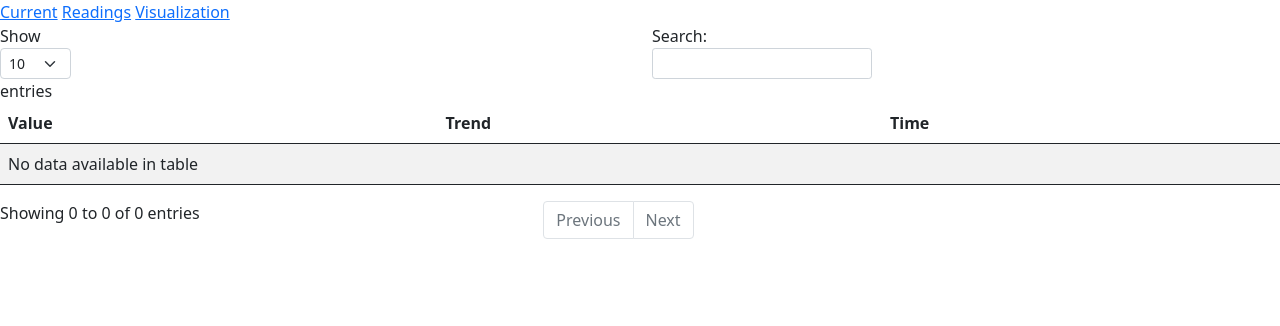
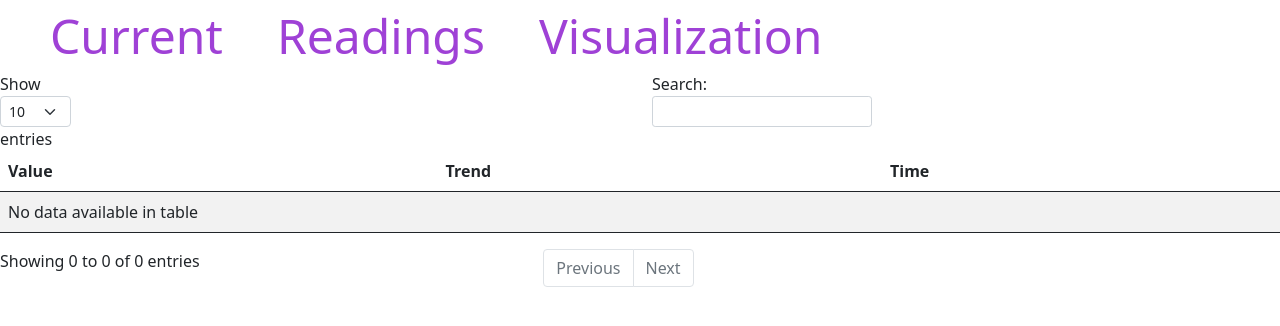
Before and after one commit to david-ellinger/cgm_smart_lights, a Flask app: page /readings in a window 1280 px wide. Shown: the top 326 px of the page. Run offline with Flask 2, Linux system fonts and the light colour scheme; data that the repository does not hold is empty; parts of the project's set-up code (start-up, migrations or seed data) failed here and were passed over; some libraries are stand-ins or nearby versions.

Commit message:
Fix nav css

```diff
--- a/app/static/css/main.css
+++ b/app/static/css/main.css
@@ -10,8 +10,16 @@
     flex-wrap: wrap;
 }
 
+
 .name {
     color: #00a36f;
+    text-decoration: none;
+}
+
+nav a {
+    color: #9f41d6;
+    font-size: 3em;
+    margin-left: 50px;
     text-decoration: none;
 }
 
```
